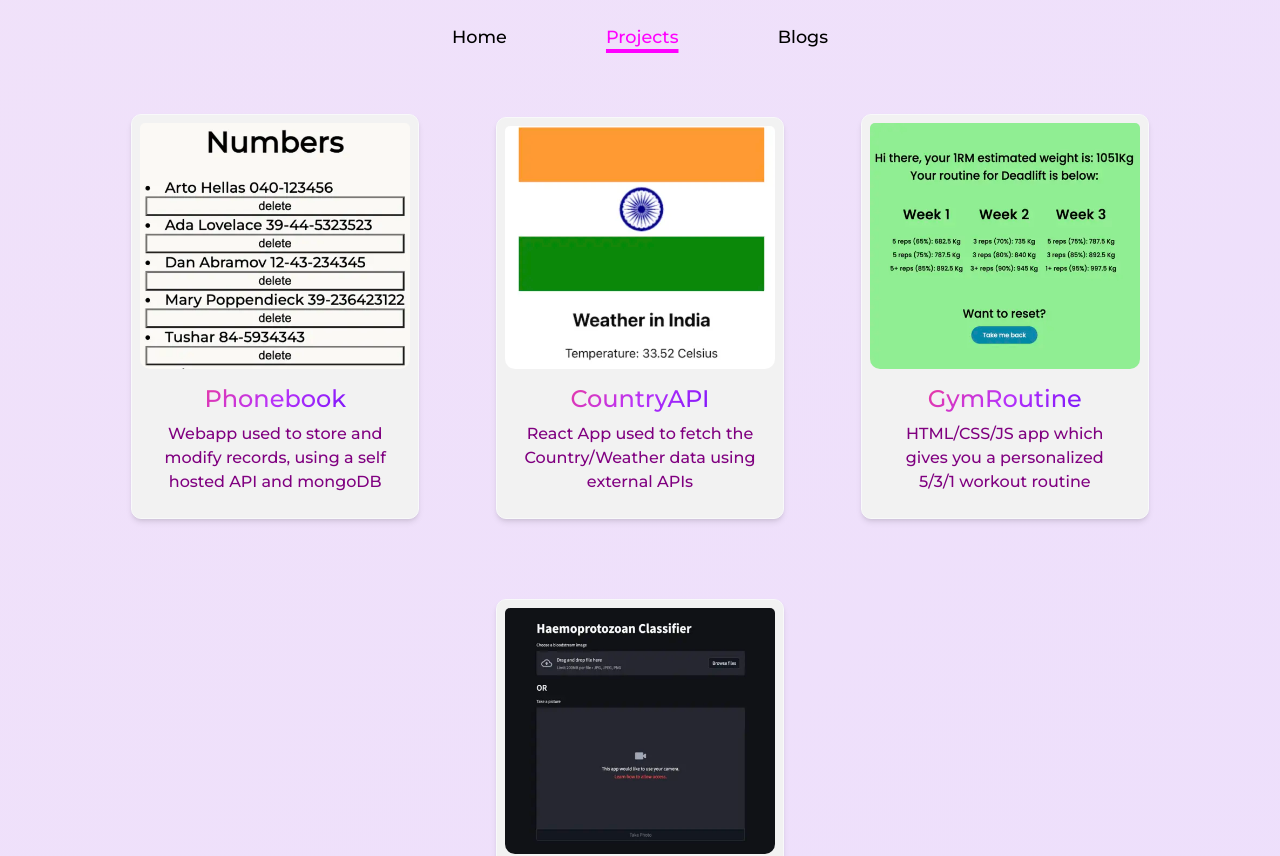
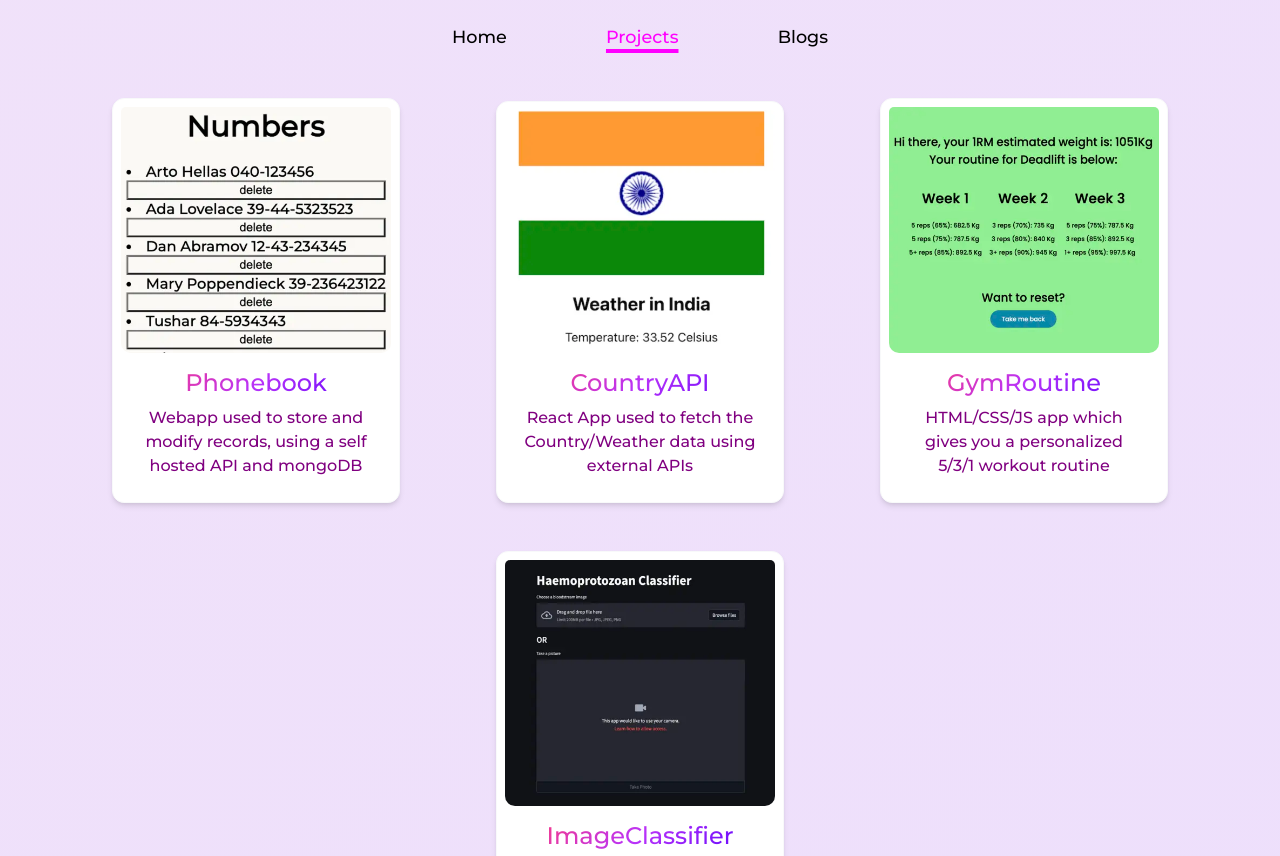
Before and after one commit to reddygtvs/homepage, a React (Vite) app: page /projects in a window 1280 px wide. Shown: the top 856 px of the page. Built offline with nearby package versions, Linux system fonts and the light colour scheme.

Commit message:
changed card to have standard config for tailwind

```diff
--- a/src/components/Blog.tsx
+++ b/src/components/Blog.tsx
@@ -20,13 +20,13 @@ const blogsData: BlogData[] = [
 
 const Blog: React.FC = () => {
   return (
-    <div className="p-30 grid place-items-left mx-4">
+    <div className="grid place-items-left mx-4">
       <h1 className="name underline mb-3 decoration-purple-600">Blogs</h1>
       <ul>
         {blogsData.map((blog) => (
           <li className="text-black" key={blog.filename}>
             <Link to={`/blogs/${blog.filename}`}>
-              <h2 className="App-link my-2 text-xl underline decoration-green-500 hover:no-underline">
+              <h2 className="App-link my-2 text-xl underline decoration-2 decoration-green-500">
                 {blog.title}
               </h2>
             </Link>
--- a/src/components/CardReact.tsx
+++ b/src/components/CardReact.tsx
@@ -17,8 +17,8 @@ const CardReact: React.FC<CardReactProps> = ({ title, text, href, img }) => {
     <Card
       onClick={handleCardClick}
       border="light"
-      className="card inline-flex text-center rounded-[10px] mx-[3vw] my-[5vh] p-[8px] bg-[#FFF] cursor-pointer shadow-md hover:shadow-2xl"
-      style={{ width: "18rem", color: "purple", backgroundColor: "#f2f2f2" }}
+      className="card inline-flex text-center rounded-xl mx-5 my-6 p-2 cursor-pointer shadow-md hover:shadow-2xl"
+      style={{ width: "18rem", color: "purple" }}
     >
       <Card.Img variant="top" src={img} />
       <Card.Body>
--- a/src/components/NotFound.tsx
+++ b/src/components/NotFound.tsx
@@ -17,7 +17,7 @@ const NotFound: React.FC = () => {
     imageAlt: "404",
   };
   return (
-    <div className="grid place-items-center m-[10px]">
+    <div className="grid place-items-center">
       <h1 className="name">
         404 not Found <span id="dot">:(</span>
       </h1>
```
